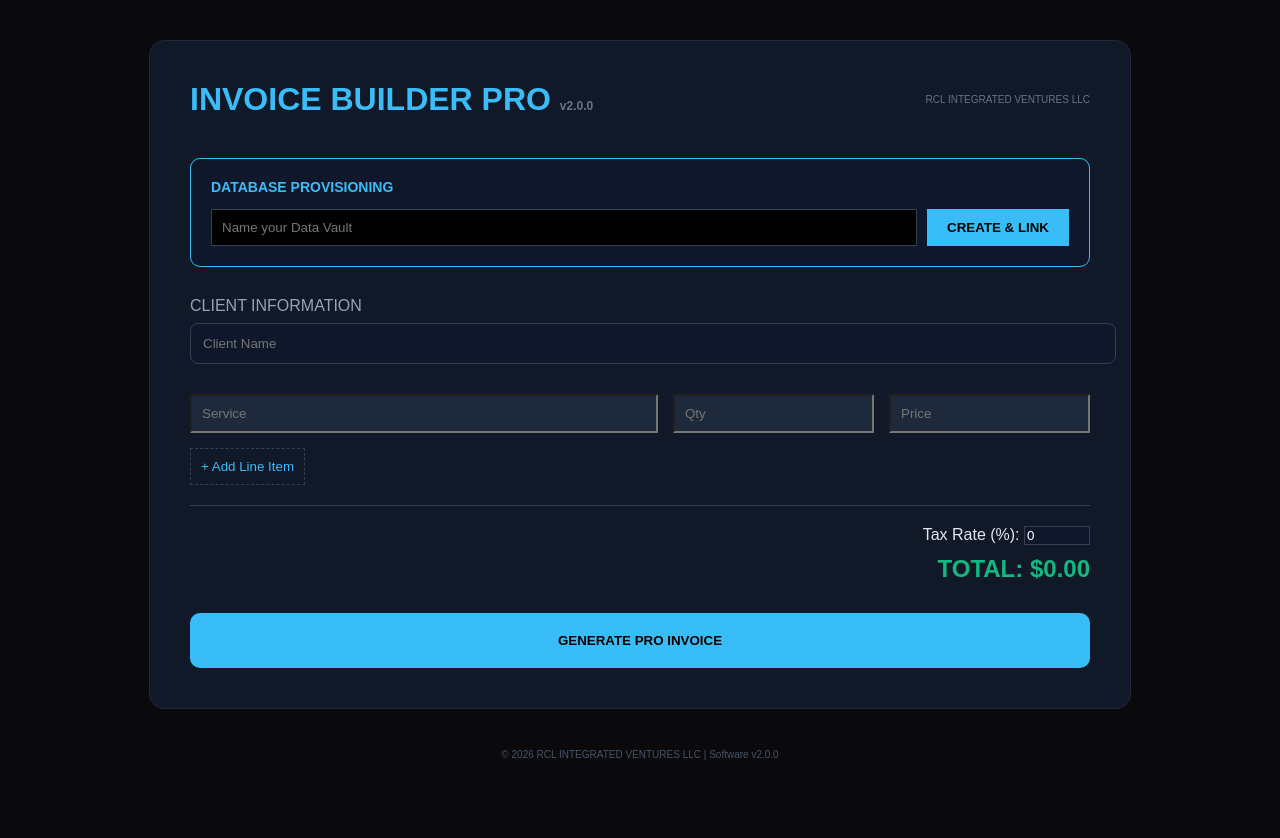
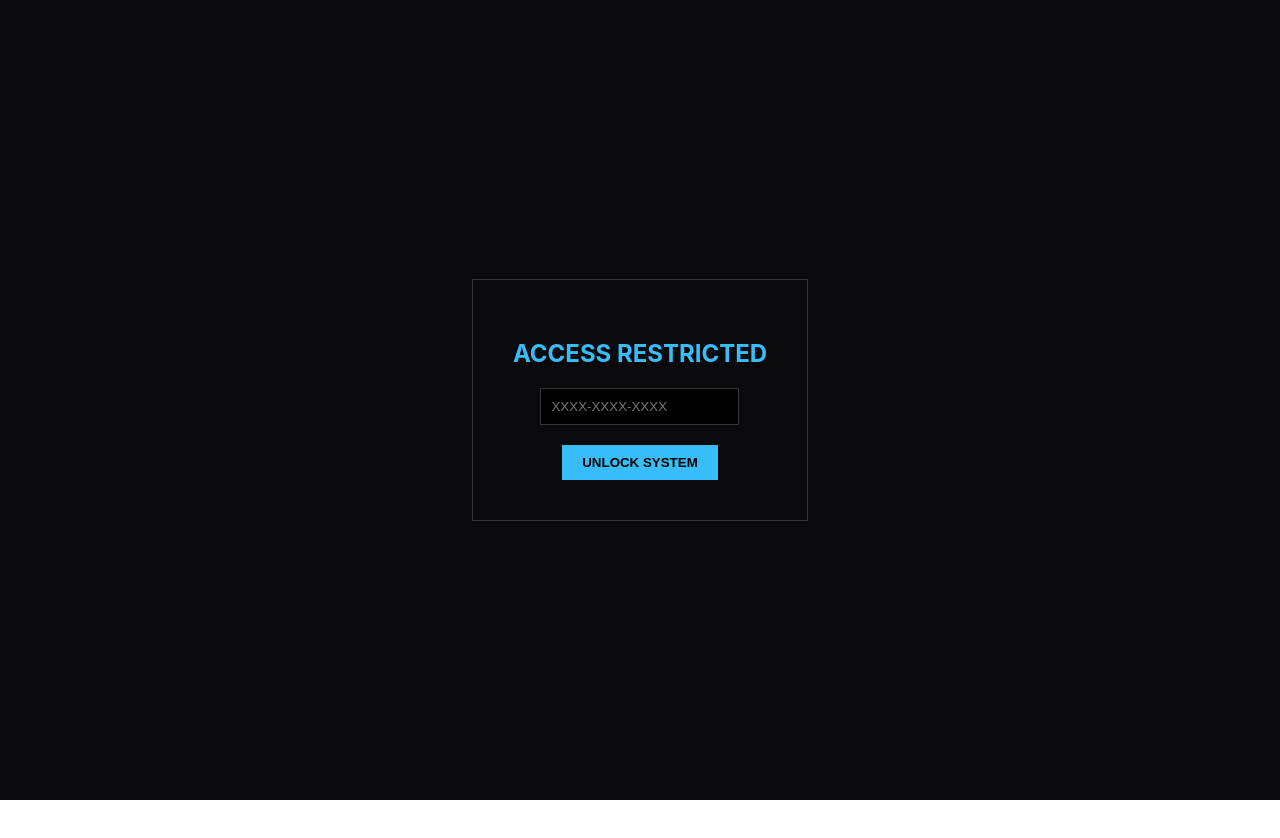
Before and after one commit to richillinz/invoice-generator-tool, a React (Create React App) app: page / in a window 1280 px wide. Shown: the top 838 px of the page. After the commit the page ends 800 px from the top, so only its background shows below. Built offline with nearby package versions, Linux system fonts and the light colour scheme.

Commit message:
UI Steroids: Fixed visibility, added currency, status, and grid layout

```diff
--- a/src/App.js
+++ b/src/App.js
@@ -6,10 +6,12 @@ function App() {
   const [licenseKey, setLicenseKey] = useState('');
   const [dbName, setDbName] = useState('');
   const [isProvisioning, setIsProvisioning] = useState(false);
+  const [client, setClient] = useState('');
+  const [currency, setCurrency] = useState('$');
+  const [status, setStatus] = useState('Draft');
   const [items, setItems] = useState([{ desc: '', qty: 1, price: 0 }]);
-  const [client, setClient] = useState('');
   const [taxRate, setTaxRate] = useState(0);
-  const [legalTerms, setLegalTerms] = useState('Payment is due within 30 days. Late fees may apply.');
+  const [legalTerms, setLegalTerms] = useState('Payment is due within 30 days. RCL Integrated Ventures standard terms apply.');
 
   useEffect(() => {
     const savedStatus = localStorage.getItem('app_unlocked');
@@ -26,12 +28,12 @@ function App() {
   };
 
   const provisionDatabase = () => {
-    if (!dbName) return alert("Please enter a name for your database.");
+    if (!dbName) return alert("Please name your database.");
     setIsProvisioning(true);
     setTimeout(() => {
-      alert(`Database "${dbName}" has been successfully provisioned and linked to your RCL Ventures Vault.`);
+      alert(`Vault "${dbName}" initialized.`);
       setIsProvisioning(false);
-    }, 2000);
+    }, 1500);
   };
 
   const addItem = () => setItems([...items, { desc: '', qty: 1, price: 0 }]);
@@ -42,13 +44,10 @@ function App() {
   };
 
   const subtotal = items.reduce((acc, item) => acc + (item.qty * item.price), 0);
-  const taxTotal = subtotal * (taxRate / 100);
-  const grandTotal = subtotal + taxTotal;
+  const grandTotal = subtotal + (subtotal * (taxRate / 100));
 
   const downloadPDF = () => {
     const doc = new jsPDF();
-
-    // --- HEADER & BRANDING ---
     doc.setFillColor(15, 23, 42);
     doc.rect(0, 0, 210, 40, 'F');
     doc.setTextColor(56, 189, 248);
@@ -56,95 +55,109 @@ function App() {
     doc.text("INVOICE PRO", 20, 25);
     doc.setTextColor(100);
     doc.setFontSize(10);
-    doc.text("POWERED BY RCL INTEGRATED VENTURES LLC", 125, 25);
+    doc.text(`STATUS: ${status.toUpperCase()}`, 155, 25);
 
-    // --- CLIENT & DATE INFO ---
     doc.setTextColor(0);
-    doc.setFontSize(12);
-    doc.text(`Client: ${client || 'N/A'}`, 20, 55);
-    doc.text(`Date: ${new Date().toLocaleDateString()}`, 150, 55);
+    doc.text(`Client: ${client}`, 20, 55);
+    doc.text(`Currency: ${currency}`, 155, 55);
 
-    // --- TABLE HEADERS ---
-    doc.setDrawColor(200);
-    doc.line(20, 65, 190, 65);
-    doc.text("Description", 20, 72);
-    doc.text("Qty", 120, 72);
-    doc.text("Price", 145, 72);
-    doc.text("Total", 170, 72);
-    doc.line(20, 75, 190, 75);
-
-    // --- ITEM LOOP (This was missing!) ---
-    let y = 85;
+    let y = 80;
     items.forEach(item => {
-      doc.text(item.desc || '-', 20, y);
-      doc.text(item.qty.toString(), 120, y);
-      doc.text(`$${item.price}`, 145, y);
-      doc.text(`$${(item.qty * item.price).toFixed(2)}`, 170, y);
+      doc.text(`${item.desc} (x${item.qty})`, 20, y);
+      doc.text(`${currency}${item.qty * item.price}`, 170, y);
       y += 10;
     });
 
-    // --- TOTALS SECTION ---
-    doc.line(130, y, 190, y);
-    doc.text(`Subtotal: $${subtotal.toFixed(2)}`, 140, y + 10);
-    doc.text(`Tax (${taxRate}%): $${taxTotal.toFixed(2)}`, 140, y + 20);
-    doc.setFontSize(14);
-    doc.text(`GRAND TOTAL: $${grandTotal.toFixed(2)}`, 135, y + 35);
-
-    // --- LEGAL FOOTER ---
+    doc.text(`TOTAL: ${currency}${grandTotal.toFixed(2)}`, 150, y + 20);
     doc.setFontSize(8);
-    doc.setTextColor(150);
-    doc.text("TERMS & CONDITIONS:", 20, 260);
-    doc.text(doc.splitTextToSize(legalTerms, 170), 20, 265);
-
-    doc.save(`Invoice_${client || 'Draft'}.pdf`);
+    doc.text(doc.splitTextToSize(legalTerms, 170), 20, 270);
+    doc.save(`Invoice_${client}.pdf`);
   };
 
+  if (isLocked) {
+    return (
+      <div style={{ height: '100vh', background: '#0a0a0c', display: 'flex', justifyContent: 'center', alignItems: 'center', color: '#38bdf8' }}>
+        <div style={{ border: '1px solid #333', padding: '40px', textAlign: 'center' }}>
+          <h2>ACCESS RESTRICTED</h2>
+          <input type="text" placeholder="XXXX-XXXX-XXXX" style={{ background: '#000', border: '1px solid #333', color: '#38bdf8', padding: '10px', display: 'block', margin: '20px auto' }} onChange={(e) => setLicenseKey(e.target.value)} />
+          <button onClick={handleUnlock} style={{ background: '#38bdf8', color: '#000', padding: '10px 20px', border: 'none', cursor: 'pointer', fontWeight: 'bold' }}>UNLOCK SYSTEM</button>
+        </div>
+      </div>
+    );
+  }
+
   return (
-    <div style={{ minHeight: '100vh', background: '#0a0a0c', color: '#e2e8f0', fontFamily: 'sans-serif', padding: '40px' }}>
-      <div style={{ maxWidth: '900px', margin: 'auto', background: '#111827', padding: '40px', borderRadius: '15px', border: '1px solid #1f2937' }}>
+    <div style={{ height: '100vh', overflowY: 'auto', background: '#0a0a0c', color: '#e2e8f0', padding: '20px' }}>
+      <div style={{ maxWidth: '1000px', margin: 'auto', background: '#111827', padding: '30px', borderRadius: '12px' }}>
 
-        <div style={{ display: 'flex', justifyContent: 'space-between', alignItems: 'center', marginBottom: '40px' }}>
-          <h1 style={{ color: '#38bdf8', margin: 0 }}>INVOICE BUILDER PRO <span style={{ fontSize: '12px', color: '#64748b' }}>v2.0.0</span></h1>
-          <div style={{ textAlign: 'right', fontSize: '10px', color: '#64748b' }}>RCL INTEGRATED VENTURES LLC</div>
+        {/* TOP BRANDING & STATUS */}
+        <div style={{ display: 'flex', justifyContent: 'space-between', marginBottom: '30px', borderBottom: '1px solid #1f2937', paddingBottom: '10px' }}>
+          <div>
+            <h1 style={{ color: '#38bdf8', margin: 0 }}>RCL INTEGRATED VENTURES</h1>
+            <span style={{ fontSize: '10px', color: '#64748b' }}>ENTERPRISE INVOICE SUITE v2.1.0</span>
+          </div>
+          <select style={{ background: '#0f172a', color: '#38bdf8', border: '1px solid #334155', padding: '5px' }} onChange={(e) => setStatus(e.target.value)}>
+            <option>Draft</option>
+            <option>Sent</option>
+            <option>Paid</option>
+          </select>
         </div>
 
-        {/* DATABASE SECTION */}
-        <div style={{ padding: '20px', background: '#0f172a', borderRadius: '10px', border: '1px solid #38bdf8', marginBottom: '30px' }}>
-          <h3 style={{ color: '#38bdf8', marginTop: 0, fontSize: '14px' }}>DATABASE PROVISIONING</h3>
+        {/* PROVISIONING BLOCK */}
+        <div style={{ background: '#0f172a', padding: '15px', border: '1px solid #38bdf8', marginBottom: '20px' }}>
+          <label style={{ fontSize: '10px', color: '#38bdf8' }}>CLOUD DATA VAULT</label>
           <div style={{ display: 'flex', gap: '10px' }}>
-            <input type="text" placeholder="Name your Data Vault" style={{ flex: 1, padding: '10px', background: '#000', border: '1px solid #334155', color: '#38bdf8' }} onChange={(e) => setDbName(e.target.value)} />
-            <button onClick={provisionDatabase} style={{ padding: '10px 20px', background: '#38bdf8', color: '#000', fontWeight: 'bold', border: 'none', cursor: 'pointer' }}>{isProvisioning ? "PROVISIONING..." : "CREATE & LINK"}</button>
+            <input type="text" placeholder="Vault Name..." style={{ flex: 1, background: '#000', color: '#fff', border: '1px solid #334155', padding: '8px' }} onChange={(e) => setDbName(e.target.value)} />
+            <button onClick={provisionDatabase} style={{ background: '#38bdf8', padding: '0 15px' }}>{isProvisioning ? '...' : 'LINK'}</button>
           </div>
         </div>
 
-        {/* CLIENT INFO */}
-        <div style={{ marginBottom: '30px' }}>
-          <label style={{ display: 'block', marginBottom: '8px', color: '#94a3b8' }}>CLIENT INFORMATION</label>
-          <input type="text" placeholder="Client Name" style={{ width: '100%', padding: '12px', background: '#0f172a', border: '1px solid #334155', color: 'white', borderRadius: '8px' }} onChange={(e) => setClient(e.target.value)} />
+        {/* CONFIGURATION GRID */}
+        <div style={{ display: 'grid', gridTemplateColumns: '1fr 1fr', gap: '20px', marginBottom: '20px' }}>
+          <div>
+            <label style={{ fontSize: '12px', color: '#94a3b8' }}>CLIENT</label>
+            <input type="text" style={{ width: '100%', padding: '10px', background: '#1e293b', border: 'none', color: 'white' }} onChange={(e) => setClient(e.target.value)} />
+          </div>
+          <div>
+            <label style={{ fontSize: '12px', color: '#94a3b8' }}>CURRENCY</label>
+            <select style={{ width: '100%', padding: '10px', background: '#1e293b', border: 'none', color: 'white' }} onChange={(e) => setCurrency(e.target.value)}>
+              <option value="$">USD ($)</option>
+              <option value="€">EUR (€)</option>
+              <option value="£">GBP (£)</option>
+            </select>
+          </div>
         </div>
 
-        {/* ITEMS LIST */}
-        {items.map((item, index) => (
-          <div key={index} style={{ display: 'flex', gap: '15px', marginBottom: '15px' }}>
-            <input type="text" placeholder="Service" style={{ flex: 3, padding: '10px', background: '#1e293b', color: 'white' }} onChange={(e) => updateItem(index, 'desc', e.target.value)} />
-            <input type="number" placeholder="Qty" style={{ flex: 1, padding: '10px', background: '#1e293b', color: 'white' }} onChange={(e) => updateItem(index, 'qty', parseInt(e.target.value) || 0)} />
-            <input type="number" placeholder="Price" style={{ flex: 1, padding: '10px', background: '#1e293b', color: 'white' }} onChange={(e) => updateItem(index, 'price', parseInt(e.target.value) || 0)} />
-          </div>
-        ))}
-
-        <button onClick={addItem} style={{ color: '#38bdf8', background: 'none', border: '1px dashed #334155', cursor: 'pointer', marginBottom: '20px', padding: '10px' }}>+ Add Line Item</button>
-
-        {/* TOTALS & TAX */}
-        <div style={{ textAlign: 'right', borderTop: '1px solid #334155', paddingTop: '20px' }}>
-          <div style={{ marginBottom: '10px' }}>Tax Rate (%): <input type="number" style={{ width: '60px', background: '#0f172a', border: '1px solid #334155', color: 'white' }} value={taxRate} onChange={(e) => setTaxRate(parseInt(e.target.value) || 0)} /></div>
-          <div style={{ fontSize: '24px', color: '#10b981', fontWeight: 'bold' }}>TOTAL: ${grandTotal.toFixed(2)}</div>
+        {/* ITEM LIST */}
+        <div style={{ marginBottom: '20px' }}>
+          <label style={{ fontSize: '12px', color: '#94a3b8' }}>LINE ITEMS</label>
+          {items.map((item, index) => (
+            <div key={index} style={{ display: 'flex', gap: '10px', marginTop: '10px' }}>
+              <input type="text" placeholder="Service..." style={{ flex: 3, padding: '10px', background: '#1e293b', color: 'white', border: 'none' }} onChange={(e) => updateItem(index, 'desc', e.target.value)} />
+              <input type="number" placeholder="Qty" style={{ flex: 1, padding: '10px', background: '#1e293b', color: 'white', border: 'none' }} onChange={(e) => updateItem(index, 'qty', parseInt(e.target.value) || 0)} />
+              <input type="number" placeholder="Price" style={{ flex: 1, padding: '10px', background: '#1e293b', color: 'white', border: 'none' }} onChange={(e) => updateItem(index, 'price', parseInt(e.target.value) || 0)} />
+            </div>
+          ))}
+          <button onClick={addItem} style={{ background: 'none', border: '1px dashed #334155', color: '#38bdf8', padding: '10px', marginTop: '10px', cursor: 'pointer' }}>+ ADD ROW</button>
         </div>
 
-        <button onClick={downloadPDF} style={{ width: '100%', marginTop: '30px', padding: '20px', background: '#38bdf8', color: '#000', fontWeight: 'bold', borderRadius: '10px', border: 'none', cursor: 'pointer' }}>GENERATE PRO INVOICE</button>
+        {/* LEGAL & TAX (The fix is the margin-bottom here) */}
+        <div style={{ borderTop: '1px solid #1f2937', paddingTop: '20px', marginBottom: '50px' }}>
+          <label style={{ fontSize: '12px', color: '#94a3b8' }}>LEGAL TERMS & CONDITIONS</label>
+          <textarea style={{ width: '100%', height: '60px', background: '#0f172a', color: '#94a3b8', padding: '10px', border: '1px solid #334155' }} value={legalTerms} onChange={(e) => setLegalTerms(e.target.value)} />
+          <div style={{ textAlign: 'right', marginTop: '10px' }}>
+             Tax Rate: <input type="number" style={{ width: '50px', background: '#000', color: '#fff' }} onChange={(e) => setTaxRate(parseInt(e.target.value) || 0)} /> %
+             <h2 style={{ color: '#10b981' }}>TOTAL: {currency}{grandTotal.toFixed(2)}</h2>
+          </div>
+        </div>
+
+        <button onClick={downloadPDF} style={{ width: '100%', padding: '20px', background: '#38bdf8', fontWeight: 'bold', border: 'none', borderRadius: '8px', cursor: 'pointer' }}>DOWNLOAD ENTERPRISE INVOICE</button>
+
+        {/* FOOTER - Anchored so it won't disappear */}
+        <div style={{ textAlign: 'center', marginTop: '30px', paddingBottom: '20px', color: '#475569', fontSize: '10px' }}>
+          RCL INTEGRATED VENTURES LLC | SECURE CLOUD SERVICE
+        </div>
       </div>
-      <footer style={{ textAlign: 'center', marginTop: '40px', color: '#475569', fontSize: '10px' }}>
-        © 2026 RCL INTEGRATED VENTURES LLC | Software v2.0.0
-      </footer>
     </div>
   );
 }
```
